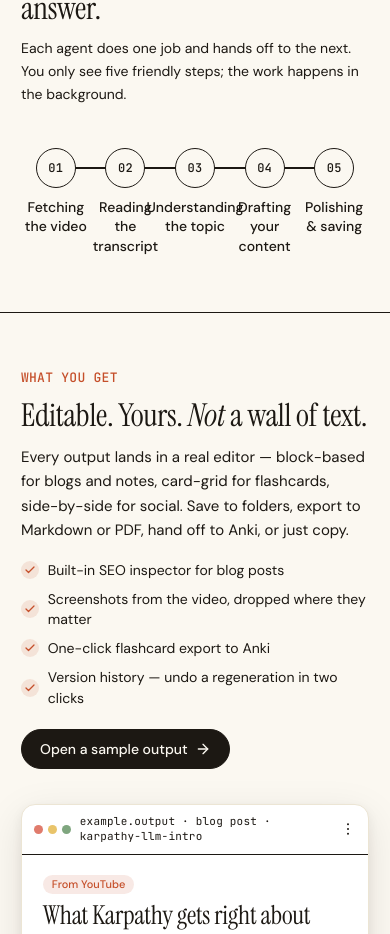
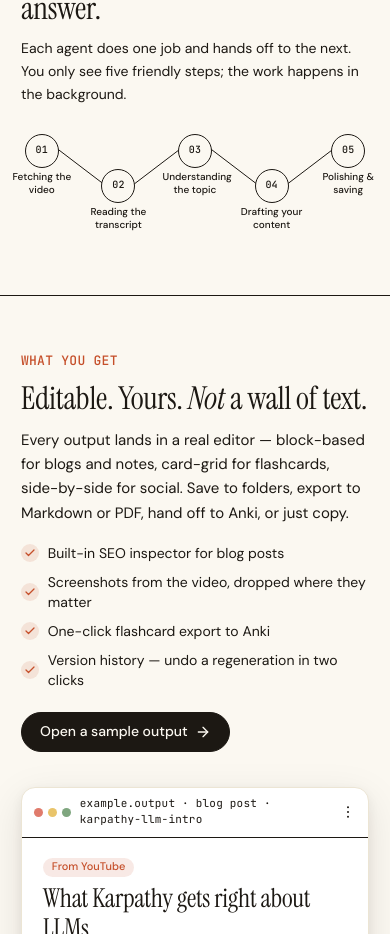
Before and after one commit to HemanthKusi/XtractNote, a Next.js app in the folder frontend/: page / in a window 390 px wide. Shown: the part 1379-2313 px from the top of the page. Built offline with nearby package versions, Linux system fonts and the light colour scheme.

Commit message:
feat(how-it-works): zigzag pipeline layout for mobile screens

```diff
--- a/frontend/src/components/landing/how-it-works.tsx
+++ b/frontend/src/components/landing/how-it-works.tsx
@@ -1,20 +1,11 @@
 // ─────────────────────────────────────────────────────────────
 // HowItWorks
 // ─────────────────────────────────────────────────────────────
-// Landing page section explaining the 5-step AI pipeline in
-// friendly, non-technical language.
+// Landing page section explaining the 5-step AI pipeline.
 //
-// Layout:
-//   - Alternate background band (surface-alt) with borders
-//   - Left-aligned text block: eyebrow, heading, description
-//   - 5 numbered circles connected by a horizontal line
-//
-// The five steps map to the LangGraph pipeline:
-//   01 Fetching the video    → Scout agent
-//   02 Reading the transcript → Reader agent
-//   03 Understanding the topic → Topic agent
-//   04 Drafting your content  → Router + Drafter agents
-//   05 Polishing & saving     → Polish + Save agents
+// Mobile: zigzag pipeline — circles alternate up/down with
+//         diagonal lines connecting right-edge to left-edge.
+// Desktop: horizontal pipeline with straight connecting line.
 //
 // Design reference: hifi-pages-a.jsx lines 98–128
 // ─────────────────────────────────────────────────────────────
@@ -40,10 +31,7 @@ const PIPELINE_STEPS = [
       >
         <div className="mx-auto max-w-[1100px]">
 
-          {/* ── Eyebrow label ──
-              Larger than the default .eyebrow utility (11px)
-              for better landing page visibility. Same styling
-              otherwise: mono, uppercase, accent color. */}
+          {/* ── Eyebrow label ── */}
           <div
             className="
               font-mono text-[13px] font-medium uppercase
@@ -70,45 +58,70 @@ const PIPELINE_STEPS = [
             five friendly steps; the work happens in the background.
           </p>
 
-          {/* ── Pipeline steps ──
-              The grid creates 5 equal columns. A horizontal line
-              connects all circles. Each circle sits on top of the
-              line with z-index and a matching bg that "covers" the
-              line behind it, creating the pipeline appearance. */}
-          <div className="relative mt-12 grid grid-cols-5">
+          {/* ── Pipeline — MOBILE: zigzag ──
+              Stretched with -mx-2 to use more horizontal space.
+              30px circles with 35px vertical offset between up/down.
+              Lines use 4% offset from circle centers (≈15px radius
+              on ~370px container) to connect at circle edges. */}
+          <div className="relative -mx-5 mt-8 md:hidden" style={{ height: 105 }}>
+            {/* SVG lines: right-edge → left-edge of next circle */}
+            <svg className="absolute inset-0" width="100%" height="100%" fill="none">
+              <line x1="14%" y1="15" x2="26%" y2="50" stroke="currentColor" strokeWidth="1" />
+              <line x1="34%" y1="50" x2="46%" y2="15" stroke="currentColor" strokeWidth="1" />
+              <line x1="54%" y1="15" x2="66%" y2="50" stroke="currentColor" strokeWidth="1" />
+              <line x1="74%" y1="50" x2="86%" y2="15" stroke="currentColor" strokeWidth="1" />
+            </svg>
 
-            {/* Horizontal connecting line — uses border-t-2 with
-                the same border-strong color as the circles so they
-                match visually. Inset 10% on each side so the line
-                starts/ends at the center of first/last circles.
-                top: 19px = just below center of 40px circle. */}
+            {/* Circles + labels */}
+            <div className="absolute inset-0 grid grid-cols-5" style={{ zIndex: 2 }}>
+              {PIPELINE_STEPS.map((step, i) => {
+                const isDown = i % 2 === 1;
+                return (
+                  <div
+                    key={step.number}
+                    className="flex flex-col items-center"
+                    style={{ paddingTop: isDown ? 35 : 0 }}
+                  >
+                    <div
+                      className="
+                        flex h-[34px] w-[34px] items-center justify-center
+                        rounded-full border border-[var(--border-strong)]
+                        bg-[var(--xn-surface-alt)]
+                        font-mono text-[10px] font-medium text-[var(--ink-muted)]
+                      "
+                    >
+                      {step.number}
+                    </div>
+                    <div className="mt-1 max-w-[65px] text-center text-[10px] font-medium leading-tight">
+                      {step.label}
+                    </div>
+                  </div>
+                );
+              })}
+            </div>
+          </div>
+
+          {/* ── Pipeline — DESKTOP: horizontal with straight line ── */}
+          <div className="relative mt-12 hidden md:grid md:grid-cols-5">
             <div
               className="absolute left-[10%] right-[10%] border-t-2 border-[var(--border-strong)]"
               style={{ top: 19 }}
             />
-
-            {/* Individual steps */}
             {PIPELINE_STEPS.map((step) => (
               <div
                 key={step.number}
                 className="relative z-[1] flex flex-col items-center text-center"
               >
-                {/* Numbered circle — bg uses --xn-surface-alt
-                    (the actual CSS variable) so it fills with the
-                    section background and covers the line behind it */}
                 <div
                   className="
                     flex h-[40px] w-[40px] items-center justify-center
-                    rounded-full
-                    border border-[var(--border-strong)]
+                    rounded-full border border-[var(--border-strong)]
                     bg-[var(--xn-surface-alt)]
                     font-mono text-xs font-medium text-[var(--ink-muted)]
                   "
                 >
                   {step.number}
                 </div>
-
-                {/* Step label */}
                 <div className="mt-3 max-w-[140px] text-[14px] font-medium leading-snug">
                   {step.label}
                 </div>
```
